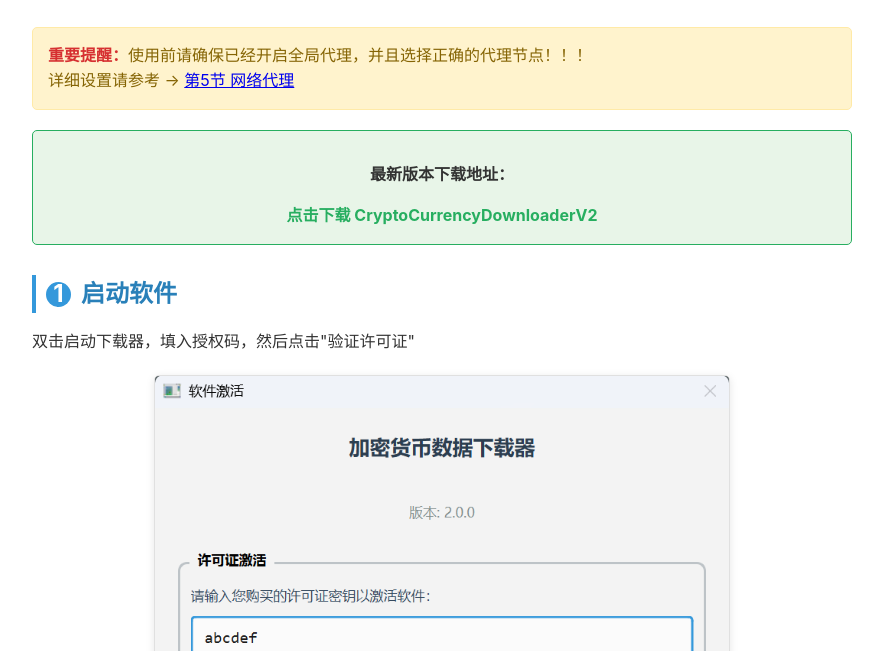
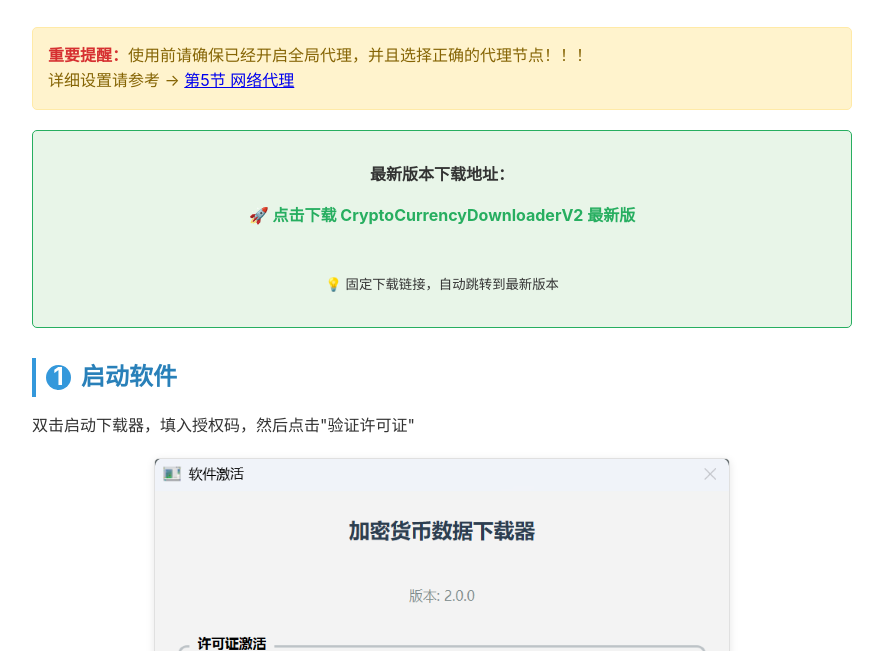
Before and after one commit to aitoolmen66/CryptoCurrencyDownloaderV2, a plain HTML site: page index.html in a window 1280 px wide. Shown: the part 149-800 px from the top of the page, without its empty margins (198-1081 px from the left). Drawn offline with Linux system fonts and the light colour scheme.

Commit message:
Update index.html

```diff
--- a/index.html
+++ b/index.html
@@ -182,7 +182,9 @@
 
         <div class="download-link">
             <p><strong>最新版本下载地址：</strong></p>
-            <a href="https://wwwz.lanzout.com/i8QV5322uq8h" target="_blank">点击下载 CryptoCurrencyDownloaderV2</a>
+            <a href="download.html" target="_blank">🚀 点击下载 CryptoCurrencyDownloaderV2 最新版</a>
+            <br><br>
+            <p><small>💡 固定下载链接，自动跳转到最新版本</small></p>
         </div>
 
         <h2><span class="step-number">1</span>启动软件</h2>
```
